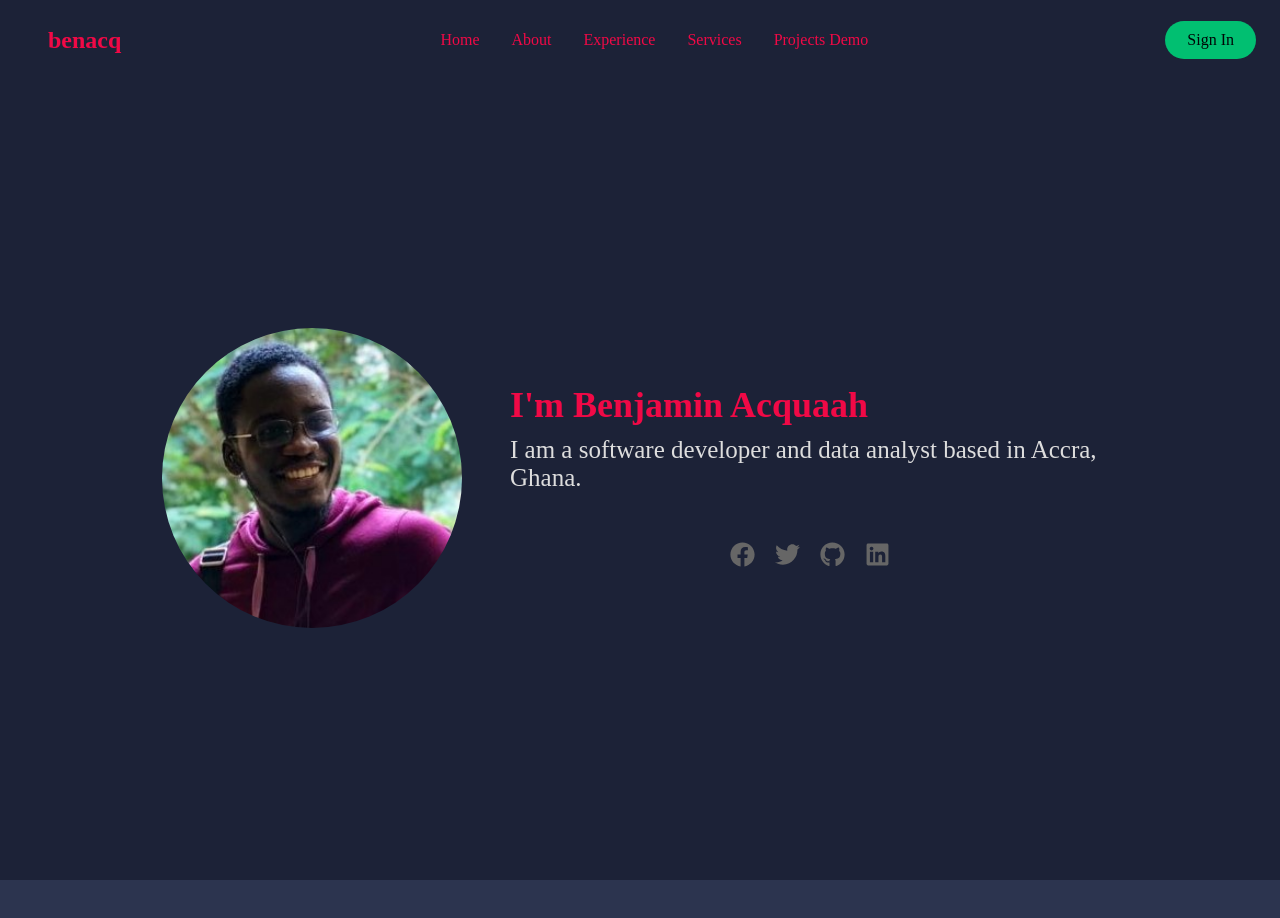
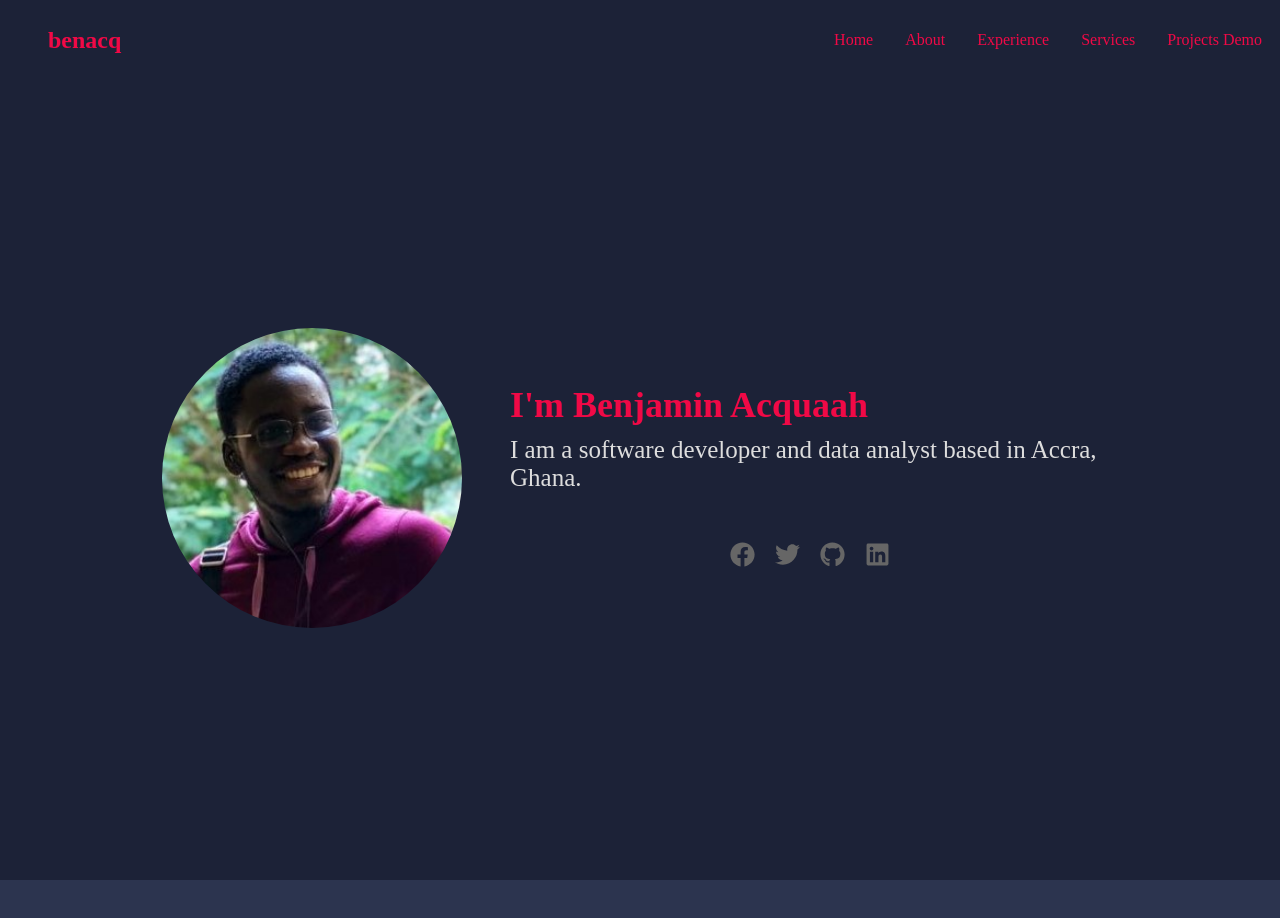
Before and after one commit to benacq/portfolio, a React (Create React App) app: page / in a window 1280 px wide. Shown: the top 918 px of the page. Built offline with nearby package versions, Linux system fonts and the light colour scheme.

Commit message:
portfolio update

```diff
--- a/public/index.html
+++ b/public/index.html
@@ -6,7 +6,8 @@
   <link rel="icon" href="%PUBLIC_URL%/favicon.ico" />
   <meta name="viewport" content="width=device-width, initial-scale=1" />
   <meta name="theme-color" content="#000000" />
-  <meta name="description" content="Portfolio for benacq" />
+  <meta name="description"
+    content="I'm Benjamin Acquaah, i am a software developer and a data analyst, get to know my professional background" />
   <!-- <link rel="apple-touch-icon" href="%PUBLIC_URL%/logo192.png" /> -->
   <!--
       manifest.json provides metadata used when your web app is installed on a
--- a/src/components/Navbar/index.jsx
+++ b/src/components/Navbar/index.jsx
@@ -20,11 +20,11 @@ import {MobileIcon, Nav, NavbarContainer, NavBtn, NavBtnLink, NavItem, NavLinks,
                         <NavLinks to='about'>Projects Demo</NavLinks>
                     </NavItem>
                 </NavMenu>
-                <NavBtn>
+                {/* <NavBtn>
                     <NavBtnLink>
                         Sign In
                     </NavBtnLink>
-                </NavBtn>
+                </NavBtn> */}
             </NavbarContainer>
         </Nav>
     </>
```
